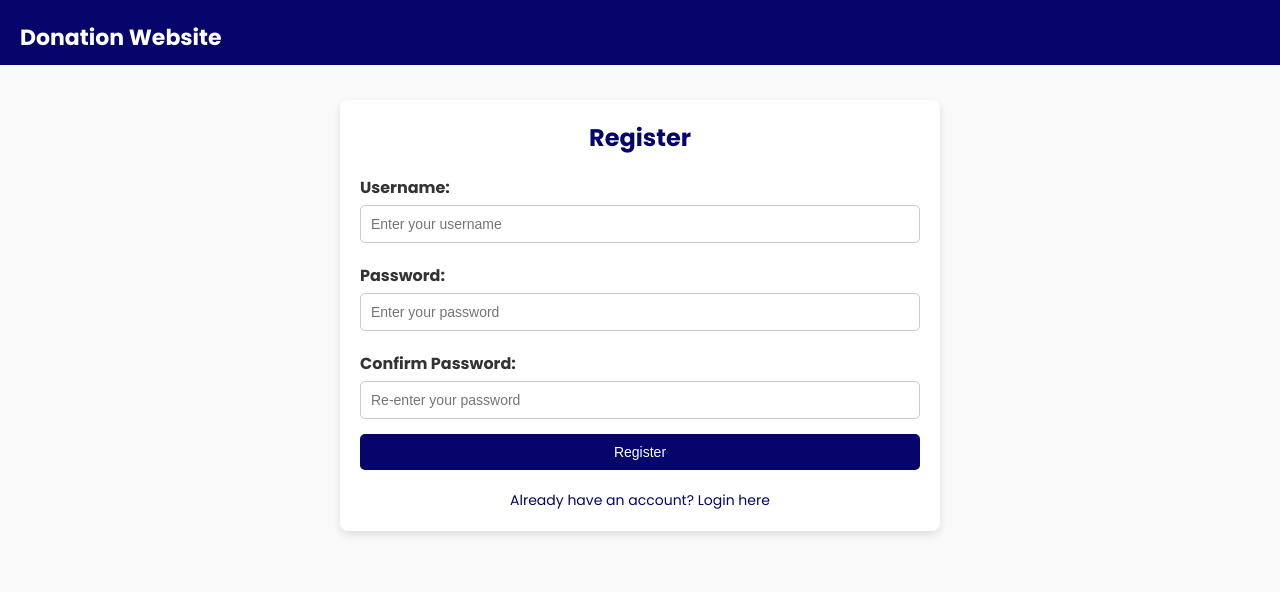
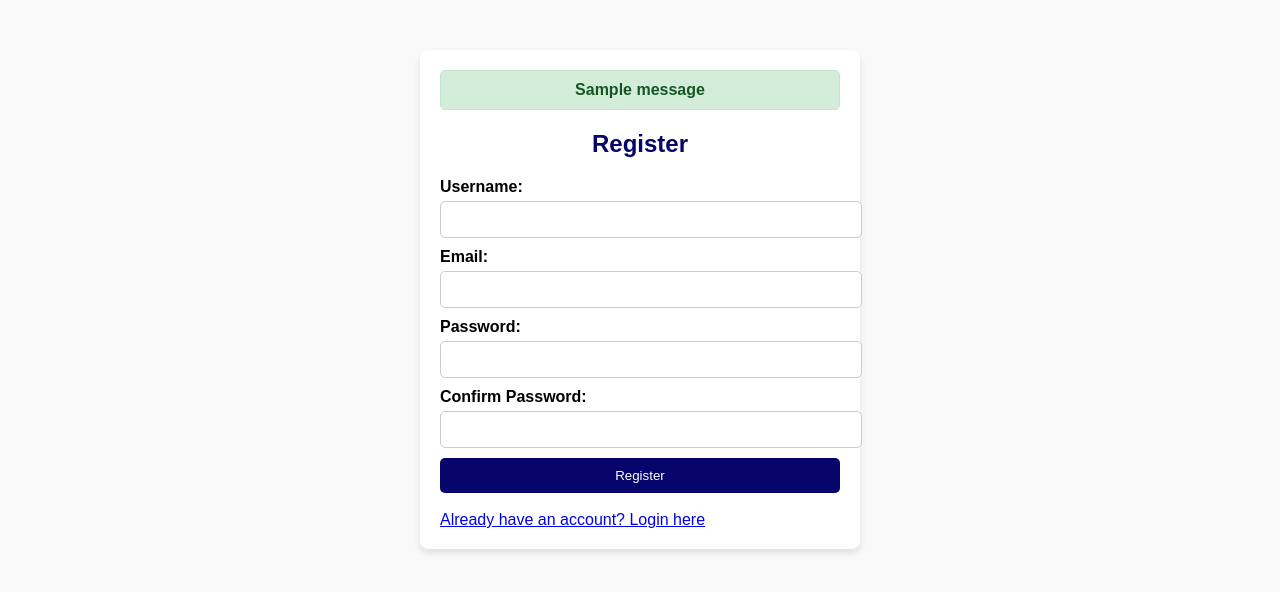
Before and after one commit to PurpleRadish42/full-stack---donation, a Flask app: page /register in a window 1280 px wide. Shown: the top 592 px of the page. Run offline with Flask 3, Linux system fonts and the light colour scheme; tables that the repository leaves empty hold one stand-in row (values such as "Sample post"); one stand-in notice (Sample message) is shown; some libraries are stand-ins or nearby versions.

Commit message:
something

```diff
--- a/templates/register.html
+++ b/templates/register.html
@@ -5,81 +5,147 @@
     <meta name="viewport" content="width=device-width, initial-scale=1.0">
     <title>Register</title>
     <style>
-        @import url("https://fonts.googleapis.com/css2?family=Poppins:wght@300;400;500;600;700;800;900&display=swap");
-        * { margin: 0; padding: 0; box-sizing: border-box; }
-        body { font-family: 'Poppins', sans-serif; background: #f9f9f9; color: #333; }
-        nav { width: 100%; top: 0; height: 65px; line-height: 75px; position: fixed; background: rgb(5, 5, 107); color: white; z-index: 100; }
-        nav .logo p { float: left; padding: 0 20px; font-size: 22px; font-weight: bold; }
-        nav ul { float: right; margin-right: 20px; }
-        nav li { display: inline-block; list-style: none; }
-        nav li a { font-size: 14px; text-transform: uppercase; padding: 0 15px; color: white; text-decoration: none; }
-        nav li a:hover { color: #ff8c69; }
-        .container { margin: 100px auto; padding: 20px; max-width: 600px; text-align: center; background: white; border-radius: 8px; box-shadow: 0 4px 8px rgba(0,0,0,0.1); }
-        h2 { margin-bottom: 20px; color: rgb(5, 5, 107); }
-        form label { display: block; margin: 10px 0 5px; font-weight: bold; text-align: left; }
-        form input, button { width: 100%; padding: 10px; margin-bottom: 10px; font-size: 14px; border: 1px solid #ccc; border-radius: 5px; }
-        button { background: rgb(5, 5, 107); color: white; border: none; cursor: pointer; }
-        button:hover { background: #ff8c69; }
-        a { color: rgb(5, 5, 107); text-decoration: none; font-size: 14px; display: block; margin-top: 10px; }
-        a:hover { color: #ff8c69; }
-        .error { color: red; font-size: 12px; margin-top: 5px; }
+        body {
+            font-family: Arial, sans-serif;
+            margin: 0;
+            padding: 0;
+            background-color: #f9f9f9;
+        }
+
+        .container {
+            width: 400px;
+            margin: 50px auto;
+            padding: 20px;
+            background: #fff;
+            border-radius: 8px;
+            box-shadow: 0 4px 6px rgba(0, 0, 0, 0.1);
+        }
+
+        h2 {
+            text-align: center;
+            margin-bottom: 20px;
+            color: rgb(5, 5, 107);
+        }
+
+        form label {
+            display: block;
+            margin-bottom: 5px;
+            font-weight: bold;
+        }
+
+        form input {
+            width: 100%;
+            padding: 10px;
+            margin-bottom: 10px;
+            border: 1px solid #ccc;
+            border-radius: 5px;
+        }
+
+        button {
+            background-color: rgb(5, 5, 107);
+            color: #fff;
+            padding: 10px;
+            width: 100%;
+            border: none;
+            border-radius: 5px;
+            cursor: pointer;
+        }
+
+        button:hover {
+            background-color: #ff8c69;
+        }
+
+        .error {
+            color: red;
+            font-size: 14px;
+            margin-top: -10px;
+            margin-bottom: 10px;
+        }
+
+        .flash-message {
+            text-align: center;
+            color: #155724;
+            padding: 10px;
+            border-radius: 5px;
+            margin-bottom: 20px;
+            font-weight: bold;
+        }
+
+        .flash-success {
+            color: #155724;
+            background-color: #d4edda;
+            border: 1px solid #c3e6cb;
+        }
+
+        .flash-error {
+            color: #721c24;
+            background-color: #f8d7da;
+            border: 1px solid #f5c6cb;
+        }
     </style>
     <script>
-        function validatePassword() {
+        function validateEmail(email) {
+            return email.includes("@");
+        }
+
+        function validateForm() {
+            var email = document.getElementById("email").value;
             var password = document.getElementById("password").value;
             var confirmPassword = document.getElementById("confirm_password").value;
-            var errorMessage = "";
 
-            // Check if password is at least 6 characters long and no more than 10 characters
-            if (password.length < 6) {
-                errorMessage = "Password must be at least 6 characters long.";
-            }
-            else if (password.length > 20) {
-                errorMessage = "Password must not exceed 10 characters.";
-            }
-            // Check if password contains at least one special character
-            else if (!/[!@#$%^&*(),.?":{}|<>]/.test(password)) {
-                errorMessage = "Password must contain at least one special character.";
-            }
-            // Check if password and confirm password match
-            else if (password !== confirmPassword) {
-                errorMessage = "Passwords do not match.";
+            var emailError = document.getElementById("emailError");
+            var passwordError = document.getElementById("passwordError");
+
+            emailError.innerText = "";
+            passwordError.innerText = "";
+
+            let valid = true;
+
+            if (!validateEmail(email)) {
+                emailError.innerText = "Email must contain '@'.";
+                valid = false;
             }
 
-            // Display error message or allow form submission
-            if (errorMessage) {
-                document.getElementById("passwordError").innerText = errorMessage;
-                return false; // Prevent form submission
-            } else {
-                document.getElementById("passwordError").innerText = "";
-                return true; // Allow form submission
+            if (password !== confirmPassword) {
+                passwordError.innerText = "Passwords do not match.";
+                valid = false;
             }
+
+            return valid;
         }
     </script>
 </head>
 <body>
-    <nav>
-        <div class="logo">
-            <p>Donation Website</p>
-        </div>
-    </nav>
     <div class="container">
+        <!-- Flash Messages -->
+        {% with messages = get_flashed_messages(with_categories=True) %}
+            {% if messages %}
+                {% for category, message in messages %}
+                    <div class="flash-message {% if category == 'success' %}flash-success{% else %}flash-error{% endif %}">
+                        {{ message }}
+                    </div>
+                {% endfor %}
+            {% endif %}
+        {% endwith %}
+
         <h2>Register</h2>
-        <form method="POST" action="{{ url_for('register') }}" onsubmit="return validatePassword();">
+        <form method="POST" action="{{ url_for('register') }}" onsubmit="return validateForm();">
             <label for="username">Username:</label>
-            <input type="text" id="username" name="username" placeholder="Enter your username" required>
+            <input type="text" id="username" name="username" required>
+
+            <label for="email">Email:</label>
+            <input type="email" id="email" name="email" required>
+            <div id="emailError" class="error"></div>
 
             <label for="password">Password:</label>
-            <input type="password" id="password" name="password" placeholder="Enter your password" required>
+            <input type="password" id="password" name="password" required>
 
             <label for="confirm_password">Confirm Password:</label>
-            <input type="password" id="confirm_password" name="confirm_password" placeholder="Re-enter your password" required>
-
-            <!-- Error message container -->
+            <input type="password" id="confirm_password" name="confirm_password" required>
             <div id="passwordError" class="error"></div>
 
             <button type="submit">Register</button>
-        </form>
+        </form><br>
         <a href="{{ url_for('login') }}">Already have an account? Login here</a>
     </div>
 </body>
```
Also changed, not shown: emiya.py (+164 -11 lines), templates/contactus.html (added, +116 -0 lines), templates/login.html (+133 -35 lines), templates/otp_verification.html (added, +17 -0 lines).
